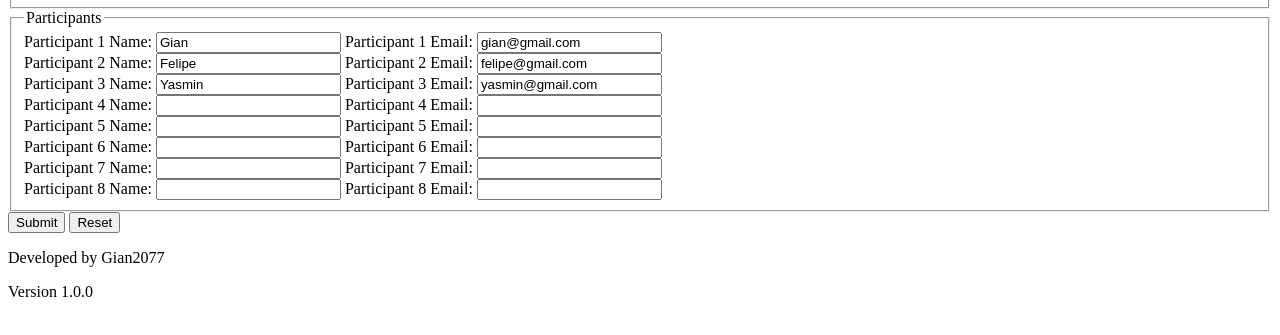
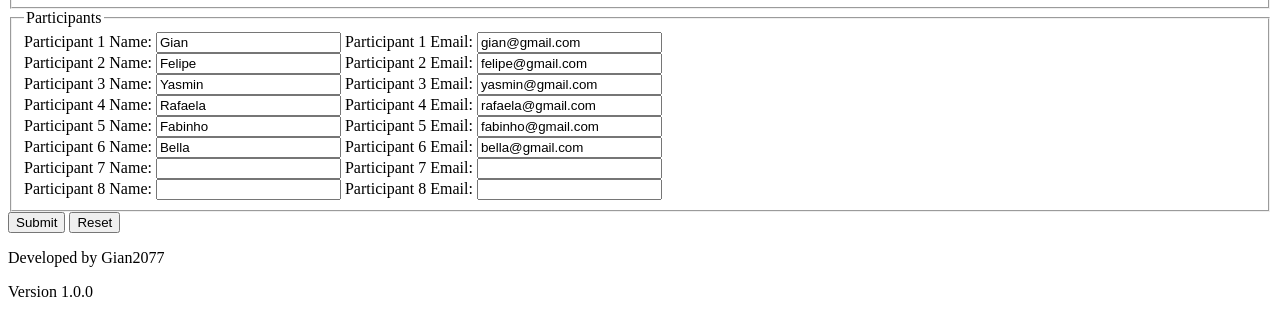
Before and after one commit to Gian2077/Secret-Santa, a plain HTML site: page index.html in a window 1280 px wide. Shown: the part 129-464 px from the top of the page. Drawn offline with Linux system fonts and the light colour scheme.

Commit message:
feat: add Fisher-Yates Shuffle

```diff
--- a/index.html
+++ b/index.html
@@ -85,19 +85,49 @@
           />
           <br />
           <label for="participant4Name">Participant 4 Name:</label>
-          <input type="text" name="participant4Name" id="participant4Name" />
+          <input
+            type="text"
+            name="participant4Name"
+            id="participant4Name"
+            value="Rafaela"
+          />
           <label for="participant4Email">Participant 4 Email:</label>
-          <input type="email" name="participant4Email" id="participant4Email" />
+          <input
+            type="email"
+            name="participant4Email"
+            id="participant4Email"
+            value="rafaela@gmail.com"
+          />
           <br />
           <label for="participant5Name">Participant 5 Name:</label>
-          <input type="text" name="participant5Name" id="participant5Name" />
+          <input
+            type="text"
+            name="participant5Name"
+            id="participant5Name"
+            value="Fabinho"
+          />
           <label for="participant5Email">Participant 5 Email:</label>
-          <input type="email" name="participant5Email" id="participant5Email" />
+          <input
+            type="email"
+            name="participant5Email"
+            id="participant5Email"
+            value="fabinho@gmail.com"
+          />
           <br />
           <label for="participant6Name">Participant 6 Name:</label>
-          <input type="text" name="participant6Name" id="participant6Name" />
+          <input
+            type="text"
+            name="participant6Name"
+            id="participant6Name"
+            value="Bella"
+          />
           <label for="participant6Email">Participant 6 Email:</label>
-          <input type="email" name="participant6Email" id="participant6Email" />
+          <input
+            type="email"
+            name="participant6Email"
+            id="participant6Email"
+            value="bella@gmail.com"
+          />
           <br />
           <label for="participant7Name">Participant 7 Name:</label>
           <input type="text" name="participant7Name" id="participant7Name" />
--- a/src/JavaScript/script.js
+++ b/src/JavaScript/script.js
@@ -2,6 +2,26 @@
 const participants = [];
 // DOM Elements
 const form = document.getElementsByTagName("form")[0];
+// Functions
+function sortSecretSanta(participants) {
+  let assignments = [...participants];
+  let isInvalid = true;
+  while (isInvalid) {
+    // Fisher-Yates Shuffle
+    assignments = assignments
+      .map((value) => ({ value, sort: Math.random() }))
+      .sort((a, b) => a.sort - b.sort)
+      .map((obj) => obj.value);
+    isInvalid = participants.some(
+      (participant, i) => participant === assignments[i]
+    );
+  }
+  const result = participants.map((giver, i) => ({
+    giver,
+    receiver: assignments[i],
+  }));
+  return result;
+}
 // Event Listeners
 form.addEventListener("submit", (event) => {
   event.preventDefault();
@@ -17,5 +37,25 @@ form.addEventListener("submit", (event) => {
     name: form.participant3Name.value,
     email: form.participant3Email.value,
   };
-  participants.push(participant1, participant2, participant3);
+  const participant4 = {
+    name: form.participant4Name.value,
+    email: form.participant4Email.value,
+  };
+  const participant5 = {
+    name: form.participant5Name.value,
+    email: form.participant5Email.value,
+  };
+  const participant6 = {
+    name: form.participant6Name.value,
+    email: form.participant6Email.value,
+  };
+  participants.push(
+    participant1,
+    participant2,
+    participant3,
+    participant4,
+    participant5,
+    participant6
+  );
+  console.log(sortSecretSanta(participants));
 });
```
